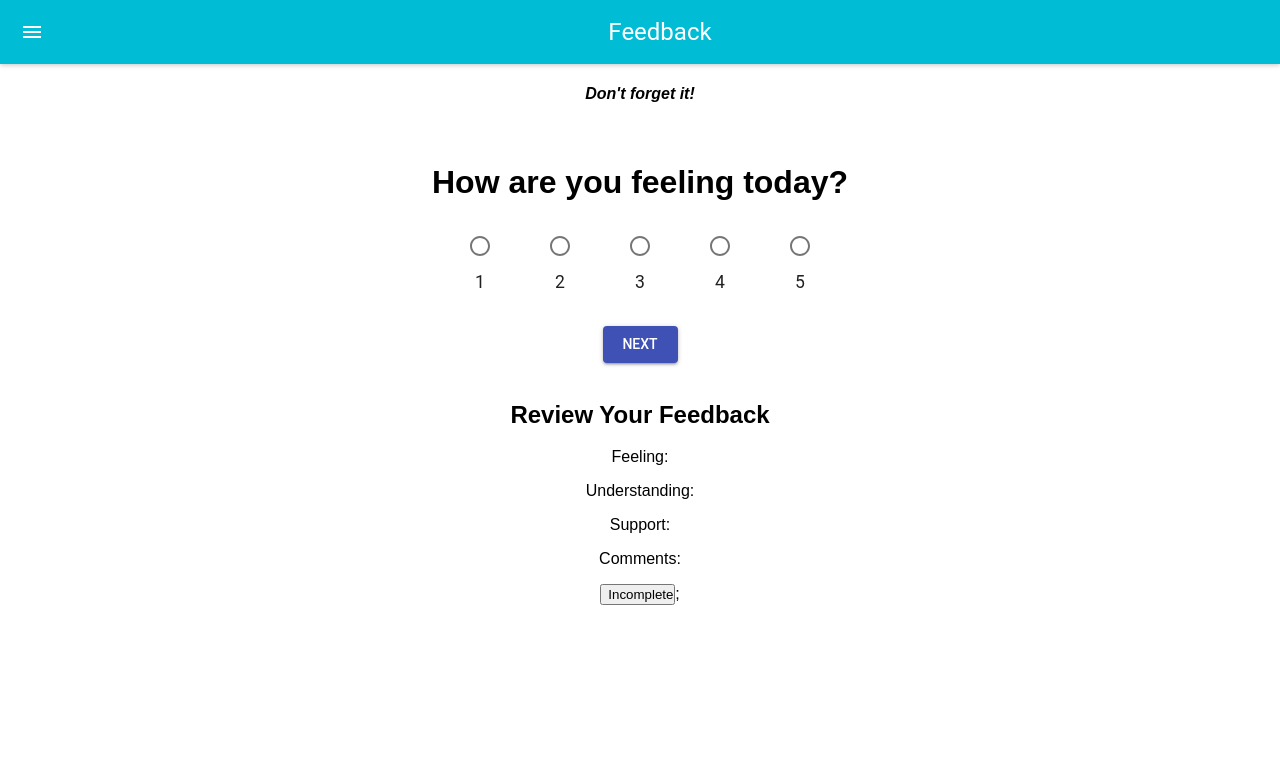
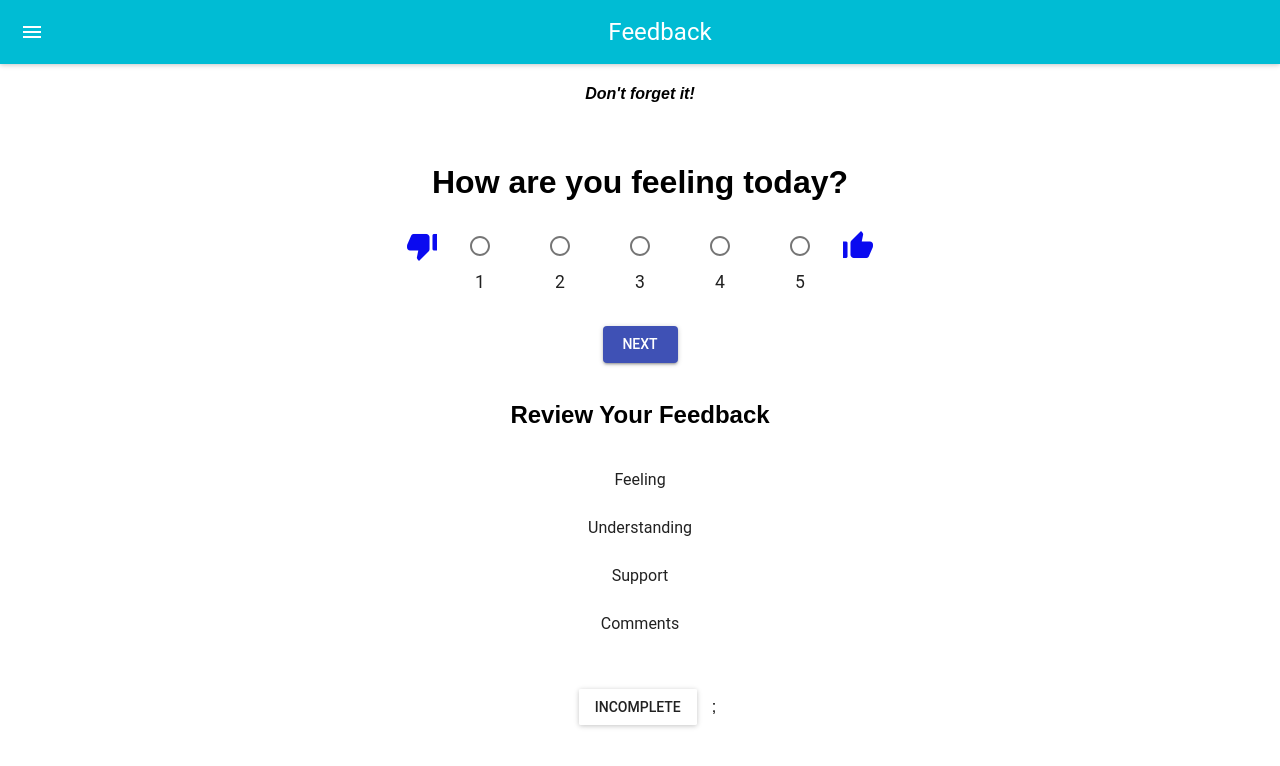
Before and after one commit to kashsid/feedback-app-redux, a React (Create React App) app: page /admin in a window 1280 px wide. Shown: the top 766 px of the page. Built offline with nearby package versions, Linux system fonts and the light colour scheme.

Commit message:
implements material UI style on all forms.

```diff
--- a/public/index.html
+++ b/public/index.html
@@ -10,6 +10,9 @@
     -->
     <link rel="manifest" href="%PUBLIC_URL%/manifest.json">
     <link rel="shortcut icon" href="%PUBLIC_URL%/favicon.ico">
+
+    <link rel="stylesheet" href="https://fonts.googleapis.com/icon?family=Material+Icons">
+    <link rel="stylesheet" href="https://fonts.googleapis.com/icon?family=Material+Icons" />
     <!--
       Notice the use of %PUBLIC_URL% in the tags above.
       It will be replaced with the URL of the `public` folder during the build.
--- a/src/components/App/App.css
+++ b/src/components/App/App.css
@@ -26,3 +26,9 @@ button{
 
 width:75px;
 }
+.material-icons.blue600 {
+  color: rgb(10, 10, 240);
+}
+.material-icons.md-36 {
+  font-size: 36px;
+}
--- a/src/components/Feeling/Feeling.js
+++ b/src/components/Feeling/Feeling.js
@@ -1,7 +1,7 @@
 import React, { Component } from "react";
 import { connect } from "react-redux";
 import ReviewFeedback from "../ReviewFeedback/ReviewFeedback";
-
+import "../App/App.css";
 import MuiThemeProvider from "material-ui/styles/MuiThemeProvider";
 import AppBar from "material-ui/AppBar";
 import TextField from "material-ui/TextField";
@@ -15,6 +15,8 @@ import { withStyles } from "@material-ui/core/styles";
 import FormControlLabel from "@material-ui/core/FormControlLabel";
 import Button from "@material-ui/core/Button";
 import Radio from "@material-ui/core/Radio";
+// import Icon from "@material-ui/core/Icon";
+// import classNames from "classnames";
 
 export class Feeling extends Component {
   state = {
@@ -47,6 +49,8 @@ export class Feeling extends Component {
   };
 
   render() {
+    const { classes } = this.props;
+
     return (
       //  <div>
       //    <h2>How are you feeling today?</h2>
@@ -78,7 +82,7 @@ export class Feeling extends Component {
                 onChange={this.handleChange}
                 row
               >
-                <i className="material-icons" />
+                <i class="material-icons blue600 md-36">thumb_down_alt </i>
                 <FormControlLabel
                   value="1"
                   control={<Radio color="primary" />}
@@ -129,7 +133,7 @@ export class Feeling extends Component {
                   }
                   labelPlacement="bottom"
                 />
-                <i class="material-icons" />
+                <i class="material-icons blue600 md-36">thumb_up_alt </i>
               </RadioGroup>
               <div className="button-div">
                 <Button
--- a/src/components/ReviewFeedback/ReviewFeedback.js
+++ b/src/components/ReviewFeedback/ReviewFeedback.js
@@ -1,50 +1,95 @@
-import React, { Component } from 'react'
+import React, { Component } from "react";
 import { connect } from "react-redux";
 import { withRouter } from "react-router-dom";
 
+import MuiThemeProvider from "material-ui/styles/MuiThemeProvider";
+
+import { List, ListItem } from "material-ui/List";
+import RaisedButton from "material-ui/RaisedButton";
+
 export class ReviewFeedback extends Component {
-
   showSubmitButton = () => {
     let feedback = this.props.reduxState.feedbackReducer;
     // conditionally render button based on whether feedback is completed
-        if (feedback.comments !== '') {
-            return <button onClick={this.handleSubmit}>Submit Feedback</button>;
+    if (feedback.comments !== "") {
+      //   return <button onClick={this.handleSubmit}>Submit Feedback</button>;
+      return (
+        <RaisedButton
+          label="Submit Feedback"
+          primary={true}
+          style={styles.button}
+          onClick={this.handleSubmit}
+        />
+      );
     } else {
-            return <button>Incomplete</button>;
+      return (
+        <RaisedButton
+          label="Incomplete"
+          primary={false}
+          style={styles.button}
+        />
+      );
     }
-    }
+  };
 
   handleSubmit = () => {
     const feedback = this.props.reduxState.feedbackReducer;
-        console.log('in reviewfeedback handel submit ');
+    console.log("in reviewfeedback handel submit ");
 
     // sending data to POST  on App.js
     this.props.submitFeedback(feedback);
     //const history=this.props.history
     // Route to thank you page!
-        this.props.history.push('/thanks');
+    this.props.history.push("/thanks");
     //history.push('/thanks')
-    }
+  };
 
   render() {
     return (
       <div>
         <h2>Review Your Feedback</h2>
-
+        {/*
                 <p>Feeling: {this.props.reduxState.feedbackReducer.feeling}</p>
                 <p>Understanding: {this.props.reduxState.feedbackReducer.understanding}</p>
                 <p>Support: {this.props.reduxState.feedbackReducer.support}</p>
-                <p>Comments: {this.props.reduxState.feedbackReducer.comments}</p>
+                <p>Comments: {this.props.reduxState.feedbackReducer.comments}</p> */}
+        <MuiThemeProvider>
+          <React.Fragment>
+            <List>
+              <ListItem
+                primaryText="Feeling"
+                secondaryText={this.props.reduxState.feedbackReducer.feeling}
+              />
+              <ListItem
+                primaryText="Understanding"
+                secondaryText={
+                  this.props.reduxState.feedbackReducer.understanding
+                }
+              />
+              <ListItem
+                primaryText="Support"
+                secondaryText={this.props.reduxState.feedbackReducer.support}
+              />
+              <ListItem
+                primaryText="Comments"
+                secondaryText={this.props.reduxState.feedbackReducer.comments}
+              />
+            </List>
+            <br />
+          </React.Fragment>
+        </MuiThemeProvider>
         {this.showSubmitButton()};
-
-
       </div>
     );
   }
 }
-
-const mapReduxStateToProps = (reduxState) => ({
-    reduxState,
+const styles = {
+  button: {
+    margin: 15
+  }
+};
+const mapReduxStateToProps = reduxState => ({
+  reduxState
 });
 
 export default connect(mapReduxStateToProps)(withRouter(ReviewFeedback));
--- a/src/components/Support/Support.js
+++ b/src/components/Support/Support.js
@@ -73,12 +73,14 @@ export class Support extends Component {
                 onChange={this.handleChange}
                 row
               >
-                <i className="material-icons" />
+                <i class="material-icons blue600 md-36">thumb_down_alt </i>
                 <FormControlLabel
                   value="1"
                   control={<Radio color="primary" />}
                   label={
-                    <Typography style={{ fontSize: "1.1rem", color: "8a8989" }}>
+                    <Typography
+                      style={{ fontSize: "1.1rem", color: "8a8989" }}
+                    >
                       1
                     </Typography>
                   }
@@ -88,7 +90,9 @@ export class Support extends Component {
                   value="2"
                   control={<Radio color="primary" />}
                   label={
-                    <Typography style={{ fontSize: "1.1rem", color: "8a8989" }}>
+                    <Typography
+                      style={{ fontSize: "1.1rem", color: "8a8989" }}
+                    >
                       2
                     </Typography>
                   }
@@ -98,7 +102,9 @@ export class Support extends Component {
                   value="3"
                   control={<Radio color="primary" />}
                   label={
-                    <Typography style={{ fontSize: "1.1rem", color: "8a8989" }}>
+                    <Typography
+                      style={{ fontSize: "1.1rem", color: "8a8989" }}
+                    >
                       3
                     </Typography>
                   }
@@ -108,7 +114,9 @@ export class Support extends Component {
                   value="4"
                   control={<Radio color="primary" />}
                   label={
-                    <Typography style={{ fontSize: "1.1rem", color: "8a8989" }}>
+                    <Typography
+                      style={{ fontSize: "1.1rem", color: "8a8989" }}
+                    >
                       4
                     </Typography>
                   }
@@ -118,13 +126,15 @@ export class Support extends Component {
                   value="5"
                   control={<Radio color="primary" />}
                   label={
-                    <Typography style={{ fontSize: "1.1rem", color: "8a8989" }}>
+                    <Typography
+                      style={{ fontSize: "1.1rem", color: "8a8989" }}
+                    >
                       5
                     </Typography>
                   }
                   labelPlacement="bottom"
                 />
-                <i class="material-icons" />
+                <i class="material-icons blue600 md-36">thumb_up_alt </i>
               </RadioGroup>
               <div className="button-div">
                 <Button
--- a/src/components/Thanks/Thanks.js
+++ b/src/components/Thanks/Thanks.js
@@ -1,5 +1,7 @@
 import React, { Component } from 'react';
 import { connect } from "react-redux";
+import MuiThemeProvider from "material-ui/styles/MuiThemeProvider";
+import RaisedButton from "material-ui/RaisedButton";
 
 class Thanks extends Component {
 
@@ -10,14 +12,23 @@ class Thanks extends Component {
 
     render() {
         return (
-            <div>
-                <h2>Thank You!</h2>
+          <div>
+            <h2>Thank You!</h2>
 
-                <button onClick={this.handleClick}>Leave New Feedback</button>
-
-            </div>
+            {/* <button onClick={this.handleClick}>Leave New Feedback</button> */}
+            <RaisedButton
+              label="Leave new feedback"
+              primary={true}
+              style={styles.button}
+              onClick={this.handleClick}
+            />
+          </div>
         );
     }
 }
-
+const styles = {
+  button: {
+    margin: 15
+  }
+};
 export default connect()(Thanks);
--- a/src/components/Understanding/Understanding.js
+++ b/src/components/Understanding/Understanding.js
@@ -63,7 +63,7 @@ export class Understanding extends Component {
       <div>
         <MuiThemeProvider theme={theme}>
           <div className="question-div">
-                    <h1> How well are you understanding the content?</h1>
+            <h1> How well are you understanding the content?</h1>
             <div className="radio-buttons">
               <RadioGroup
                 style={{ display: "block" }}
@@ -73,7 +73,7 @@ export class Understanding extends Component {
                 onChange={this.handleChange}
                 row
               >
-                <i className="material-icons" />
+                <i class="material-icons blue600 md-36">thumb_down_alt </i>
                 <FormControlLabel
                   value="1"
                   control={<Radio color="primary" />}
@@ -124,7 +124,7 @@ export class Understanding extends Component {
                   }
                   labelPlacement="bottom"
                 />
-                <i class="material-icons" />
+                <i class="material-icons blue600 md-36">thumb_up_alt </i>
               </RadioGroup>
               <div className="button-div">
                 <Button
```
Lines whose indentation alone changed are shown as unchanged.
